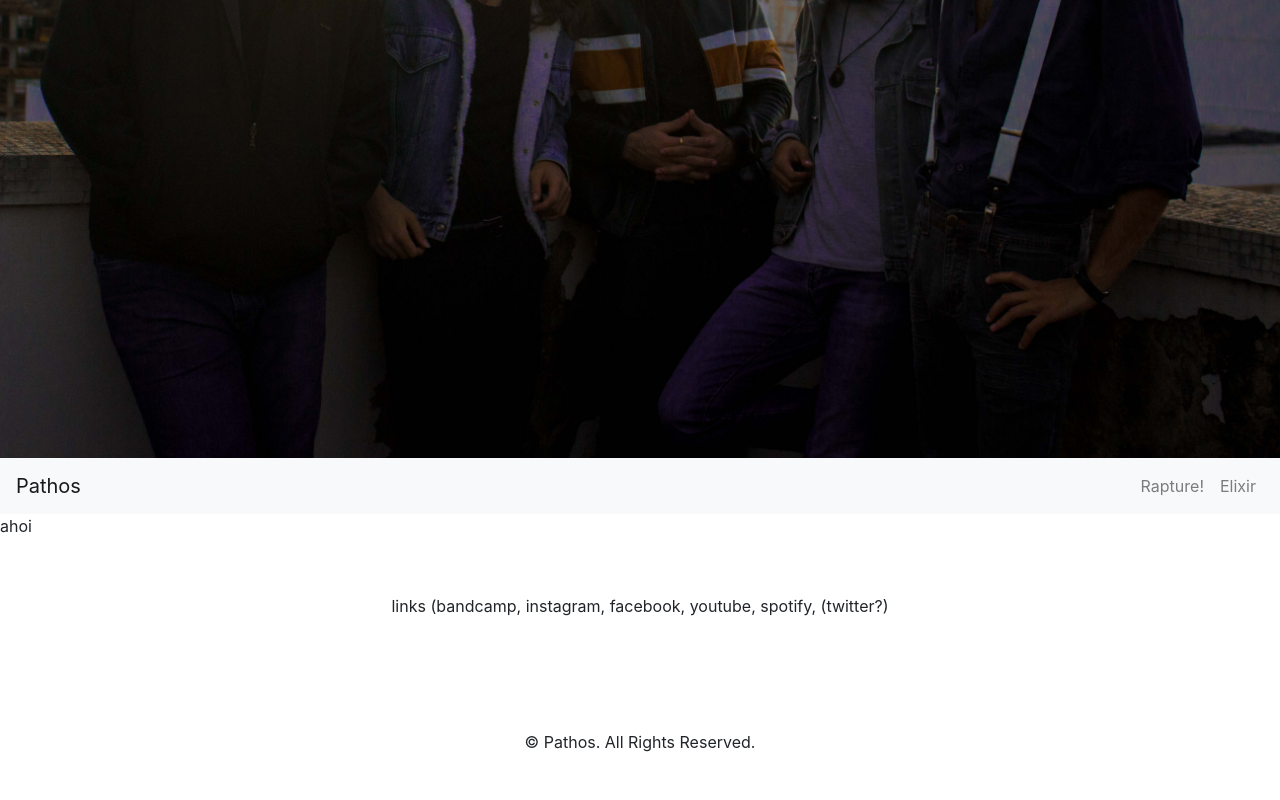
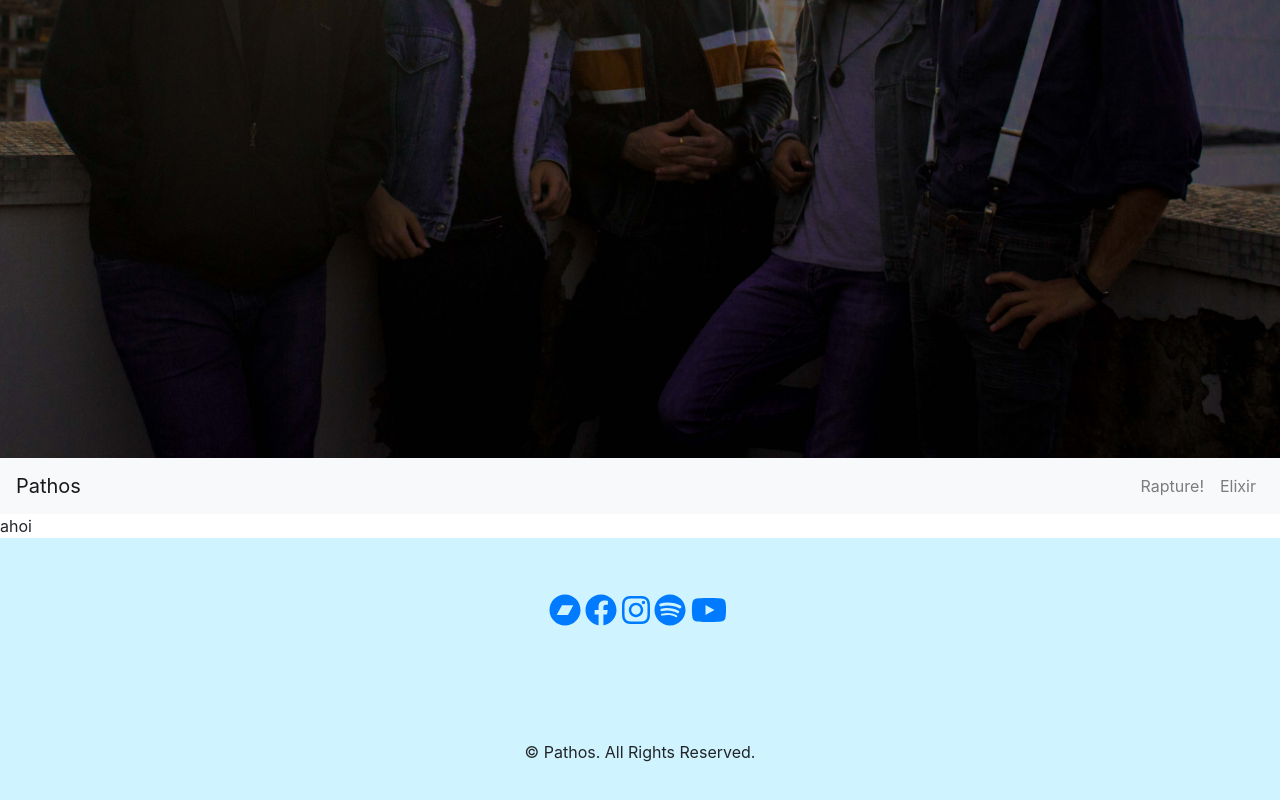
Before and after one commit to rbmarliere/pathos.band, a React (Create React App) app: page / in a window 1280 px wide. Shown: the part 395-1195 px from the top of the page. Built offline with nearby package versions, Linux system fonts and the light colour scheme.

Commit message:
add links to Footer

```diff
--- a/package.json
+++ b/package.json
@@ -3,6 +3,10 @@
   "version": "0.1.0",
   "private": true,
   "dependencies": {
+    "@fortawesome/fontawesome-svg-core": "^1.2.15",
+    "@fortawesome/free-brands-svg-icons": "^5.7.2",
+    "@fortawesome/free-solid-svg-icons": "^5.7.2",
+    "@fortawesome/react-fontawesome": "^0.1.4",
     "bootstrap": "^4.3.1",
     "react": "^16.8.4",
     "react-dom": "^16.8.4",
--- a/src/assets/css/Footer.css
+++ b/src/assets/css/Footer.css
@@ -1,6 +1,9 @@
-
 Footer {
     padding: 40px 0;
     font-size: 16px;
     text-align: center;
+    background-color: #CFF4FF;
 }
+
+Footer-links {
+}
--- a/src/components/Footer.js
+++ b/src/components/Footer.js
@@ -5,6 +5,7 @@ import {
     Row
 } from "reactstrap";
 import "../assets/css/Footer.css";
+import { FontAwesomeIcon } from "@fortawesome/react-fontawesome";
 
 const Footer = () =>
 {
@@ -13,8 +14,23 @@ const Footer = () =>
             <footer className="Footer">
                 <Container className="container-fluid" expand="md">
                     <Row className="pt-3 pb-3">
-                        <Col xs="12">
-                            links (bandcamp, instagram, facebook, youtube, spotify, (twitter?)
+                        <Col className="Footer-links" xs="12">
+                            <a target="_tab" href="https://pathos.bandcamp.com/">
+                                <FontAwesomeIcon icon={ ["fab", "bandcamp"] }  size="2x"/>&nbsp;
+                            </a>
+                            <a target="_tab" href="https://www.facebook.com/pathos.sound/">
+                                <FontAwesomeIcon icon={ ["fab", "facebook"] }  size="2x"/>&nbsp;
+                            </a>
+                            <a target="_tab" href="https://www.instagram.com/pathos.band/">
+                                <FontAwesomeIcon icon={ ["fab", "instagram"] } size="2x"/>&nbsp;
+                            </a>
+                            <a target="_tab" href="https://open.spotify.com/artist/4dC3TFSJFzfZ82SjMs8dgR">
+                                <FontAwesomeIcon icon={ ["fab", "spotify"] }   size="2x"/>&nbsp;
+                            </a>
+                            {/*<FontAwesomeIcon icon={ ["fab", "twitter"] }   size="2x"/>&nbsp;*/}
+                            <a target="_tab" href="https://www.youtube.com/channel/UCT6Sk9JezXTip94txp0aSfQ">
+                                <FontAwesomeIcon icon={ ["fab", "youtube"] }   size="2x"/>&nbsp;
+                            </a>
                         </Col>
                     </Row>
                 </Container>
--- a/src/index.js
+++ b/src/index.js
@@ -6,6 +6,23 @@ import { Router, Route } from "react-router-dom";
 
 // views
 import Home from "./views/Home";
+
+// fa
+import { library } from "@fortawesome/fontawesome-svg-core";
+import {
+    faBandcamp,
+    faFacebook,
+    faInstagram,
+    faSpotify,
+    faTwitter,
+    faYoutube } from "@fortawesome/free-brands-svg-icons";
+library.add(
+    faBandcamp,
+    faFacebook,
+    faInstagram,
+    faSpotify,
+    faTwitter,
+    faYoutube );
 
 // style
 import "./assets/css/index.css";
```
Also changed, not shown: 1 other file (tests, documents, lock files or other folders).
